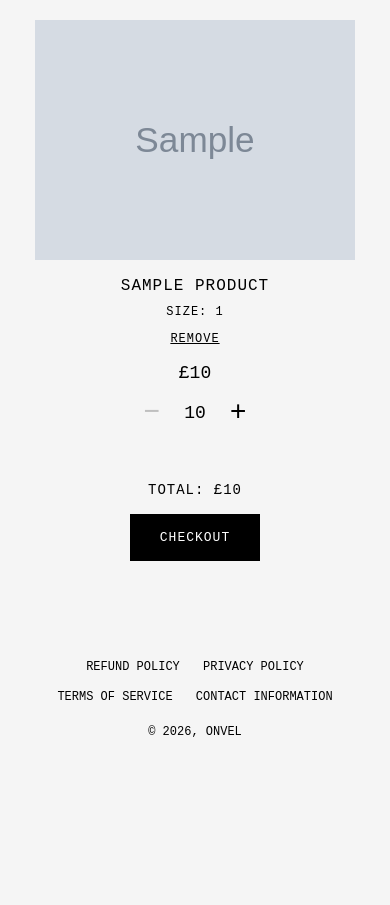
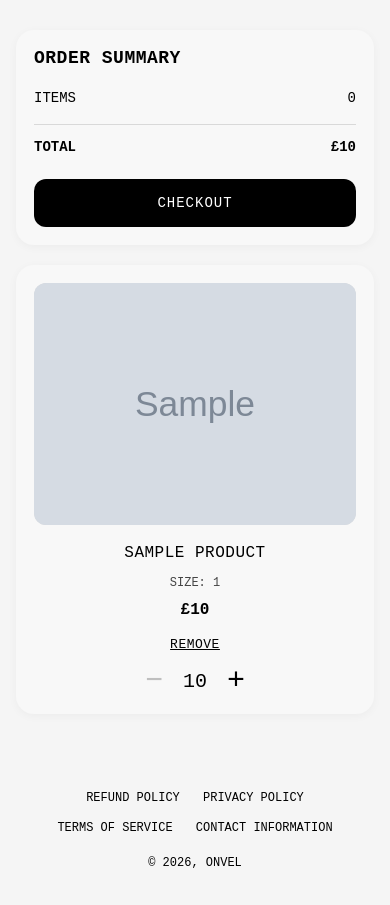
Before and after one commit to onvelsupport/Onvel, a Django app: template store/templates/store/cart.html in a window 390 px wide. Shown: the part 70-975 px from the top of the page. Before the commit the page ends 807 px from the top, so only its background shows below. Run offline with Django 5.2, Linux system fonts and the light colour scheme; the template is opened without the code that fills it: most values are stand-ins (such as "Sample title", 1, 10 or a date in 2020); grey boxes marked "Sample" are stand-in pictures.

Commit message:
correction

```diff
--- a/store/templates/store/cart.html
+++ b/store/templates/store/cart.html
@@ -2,79 +2,105 @@
 
 {% block extra_css %}
 <style>
-  .cart-container {
-    max-width: 1200px;
-    margin: 20px auto 0;
-    padding: 0 24px 50px;
+  .cart-page {
+    max-width: 1400px;
+    margin: 30px auto 0;
+    padding: 0 24px 60px;
+    display: grid;
+    grid-template-columns: 1.9fr 0.95fr;
+    gap: 34px;
+    align-items: start;
   }
 
-  .cart-item {
-    display: grid;
-    grid-template-columns: 220px 1fr 120px 140px;
-    gap: 28px;
-    align-items: start;
-    margin-bottom: 50px;
+  .cart-left {
+    display: flex;
+    flex-direction: column;
+    gap: 22px;
   }
 
-  .cart-item-image img {
+  .cart-card,
+  .summary-card {
+    background: #f8f8f8;
+    border-radius: 24px;
+    padding: 24px;
+    box-shadow: 0 2px 10px rgba(0, 0, 0, 0.04);
+  }
+
+  .cart-card {
+    display: grid;
+    grid-template-columns: 170px 1fr auto;
+    gap: 24px;
+    align-items: center;
+  }
+
+  .cart-image img {
     width: 100%;
-    max-width: 200px;
-    height: auto;
+    max-width: 170px;
+    height: 150px;
+    object-fit: cover;
+    border-radius: 14px;
     display: block;
     background: #ddd;
   }
 
-  .cart-item-info {
-    padding-top: 110px;
+  .cart-info {
+    min-width: 0;
   }
 
-  .cart-item-name {
+  .cart-name {
+    margin: 0 0 14px;
     font-family: 'Courier New', monospace;
-    font-size: 16px;
-    margin: 0 0 10px;
+    font-size: 18px;
     text-transform: uppercase;
-    letter-spacing: 1px;
-    line-height: 1.3;
+    line-height: 1.35;
+    letter-spacing: 0.5px;
   }
 
-  .cart-item-size {
+  .cart-meta {
+    margin: 0 0 10px;
     font-family: 'Courier New', monospace;
-    font-size: 12px;
-    margin: 0 0 14px;
+    font-size: 13px;
     text-transform: uppercase;
-    letter-spacing: 1px;
+    color: #444;
+    line-height: 1.6;
+  }
+
+  .cart-price {
+    margin: 0;
+    font-family: 'Courier New', monospace;
+    font-size: 18px;
+    font-weight: bold;
+    text-transform: uppercase;
+  }
+
+  .cart-actions {
+    display: flex;
+    flex-direction: column;
+    align-items: flex-end;
+    gap: 22px;
   }
 
   .remove-link {
     font-family: 'Courier New', monospace;
-    font-size: 12px;
+    font-size: 13px;
     color: #000;
     text-decoration: underline;
     text-transform: uppercase;
-    letter-spacing: 1px;
-  }
-
-  .cart-item-price {
-    padding-top: 132px;
-    font-size: 18px;
-    text-align: center;
-    font-family: 'Courier New', monospace;
+    letter-spacing: 0.5px;
   }
 
   .cart-quantity {
-    padding-top: 128px;
     display: flex;
     align-items: center;
-    justify-content: center;
-    gap: 24px;
-    font-size: 18px;
+    gap: 18px;
     font-family: 'Courier New', monospace;
+    font-size: 22px;
   }
 
   .cart-quantity a {
     color: #000;
     text-decoration: none;
-    font-size: 28px;
+    font-size: 32px;
     line-height: 1;
     display: inline-block;
   }
@@ -83,130 +109,161 @@
     color: #bfbfbf;
   }
 
-  .cart-total-section {
-    text-align: center;
-    margin-top: 20px;
+  .summary-title {
+    margin: 0 0 28px;
+    font-family: 'Courier New', monospace;
+    font-size: 20px;
+    text-transform: uppercase;
+    letter-spacing: 0.5px;
   }
 
-  .cart-total-text {
+  .summary-row {
+    display: flex;
+    justify-content: space-between;
+    align-items: center;
+    gap: 16px;
+    margin-bottom: 18px;
     font-family: 'Courier New', monospace;
-    font-size: 14px;
-    margin-bottom: 16px;
+    font-size: 15px;
     text-transform: uppercase;
-    letter-spacing: 1px;
+  }
+
+  .summary-total {
+    margin-top: 10px;
+    padding-top: 14px;
+    border-top: 1px solid #d9d9d9;
+    font-weight: bold;
+    font-size: 17px;
   }
 
   .checkout-btn {
-    display: inline-block;
+    display: block;
+    width: 100%;
+    margin-top: 34px;
     background: #000;
     color: #fff;
     text-decoration: none;
-    padding: 16px 30px;
+    text-align: center;
+    padding: 16px 20px;
+    border-radius: 14px;
     font-family: 'Courier New', monospace;
-    font-size: 13px;
+    font-size: 14px;
     text-transform: uppercase;
     letter-spacing: 1px;
   }
 
   .empty-cart {
     text-align: center;
-    padding: 80px 20px;
+    padding: 90px 20px;
+    font-family: 'Courier New', monospace;
     font-size: 14px;
     text-transform: uppercase;
-    font-family: 'Courier New', monospace;
   }
 
-  @media (max-width: 900px) {
-    .cart-item {
-      grid-template-columns: 180px 1fr;
-      gap: 22px;
+  @media (max-width: 980px) {
+    .cart-page {
+      grid-template-columns: 1fr;
     }
 
-    .cart-item-info,
-    .cart-item-price,
-    .cart-quantity {
-      padding-top: 0;
-    }
-
-    .cart-item-price,
-    .cart-quantity {
-      justify-content: flex-start;
-      text-align: left;
+    .summary-card {
+      order: -1;
     }
   }
 
   @media (max-width: 700px) {
-    .cart-container {
-      padding: 0 20px 40px;
+    .cart-page {
+      padding: 0 16px 40px;
+      gap: 20px;
     }
 
-    .cart-item {
-      display: flex;
-      flex-direction: column;
-      align-items: center;
-      text-align: center;
-      gap: 16px;
-      margin-bottom: 55px;
+    .cart-card,
+    .summary-card {
+      border-radius: 18px;
+      padding: 18px;
     }
 
-    .cart-item-image {
-      order: 1;
+    .cart-card {
+      grid-template-columns: 1fr;
+      gap: 18px;
     }
 
-    .cart-item-image img {
-      max-width: 320px;
-      margin: 0 auto;
+    .cart-image img {
+      max-width: 100%;
+      height: auto;
+      border-radius: 12px;
     }
 
-    .cart-item-info {
-      order: 2;
-      padding-top: 0;
-    }
-
-    .cart-item-price {
-      order: 3;
-      padding-top: 0;
+    .cart-info {
       text-align: center;
     }
 
-    .cart-quantity {
-      order: 4;
-      padding-top: 0;
-      justify-content: center;
-      text-align: center;
+    .cart-name {
+      font-size: 16px;
+      margin-bottom: 10px;
     }
 
-    .cart-item-name {
+    .cart-meta {
+      font-size: 12px;
       margin-bottom: 8px;
     }
 
-    .cart-item-size {
-      margin-bottom: 10px;
+    .cart-price {
+      font-size: 16px;
+    }
+
+    .cart-actions {
+      align-items: center;
+      gap: 14px;
+    }
+
+    .cart-quantity {
+      font-size: 20px;
+      gap: 20px;
+    }
+
+    .cart-quantity a {
+      font-size: 30px;
+    }
+
+    .summary-title {
+      font-size: 18px;
+      margin-bottom: 22px;
+    }
+
+    .summary-row {
+      font-size: 14px;
+    }
+
+    .checkout-btn {
+      margin-top: 24px;
+      border-radius: 12px;
     }
   }
 </style>
 {% endblock %}
 
 {% block content %}
-<div class="cart-container">
 {% if cart_items %}
+  <div class="cart-page">
+    <div class="cart-left">
       {% for item in cart_items %}
-      <div class="cart-item">
-        <div class="cart-item-image">
+        <div class="cart-card">
+          <div class="cart-image">
             <img src="{{ item.product.image.url }}" alt="{{ item.product.name }}">
           </div>
 
-        <div class="cart-item-info">
-          <p class="cart-item-name">{{ item.product.name }}</p>
+          <div class="cart-info">
+            <p class="cart-name">{{ item.product.name }}</p>
+
             {% if item.size %}
-            <p class="cart-item-size">Size: {{ item.size }}</p>
+              <p class="cart-meta">Size: {{ item.size }}</p>
             {% endif %}
-          <a href="{% url 'remove_from_cart' item.cart_key %}" class="remove-link">Remove</a>
+
+            <p class="cart-price">£{{ item.product.price }}</p>
           </div>
 
-        <div class="cart-item-price">
-          £{{ item.product.price }}
-        </div>
+          <div class="cart-actions">
+            <a href="{% url 'remove_from_cart' item.cart_key %}" class="remove-link">Remove</a>
 
             <div class="cart-quantity">
               <a href="{% url 'update_cart_quantity' item.cart_key 'decrease' %}" class="minus">−</a>
@@ -214,14 +271,27 @@
               <a href="{% url 'update_cart_quantity' item.cart_key 'increase' %}">+</a>
             </div>
           </div>
+        </div>
       {% endfor %}
+    </div>
 
-    <div class="cart-total-section">
-      <p class="cart-total-text">Total: £{{ total }}</p>
+    <div class="summary-card">
+      <h2 class="summary-title">Order Summary</h2>
+
+      <div class="summary-row">
+        <span>Items</span>
+        <span>{{ cart_count }}</span>
+      </div>
+
+      <div class="summary-row summary-total">
+        <span>Total</span>
+        <span>£{{ total }}</span>
+      </div>
+
       <a href="{% url 'checkout' %}" class="checkout-btn">Checkout</a>
+    </div>
   </div>
 {% else %}
   <p class="empty-cart">Your cart is empty.</p>
 {% endif %}
-</div>
 {% endblock %}
```
Lines whose indentation alone changed are shown as unchanged.
